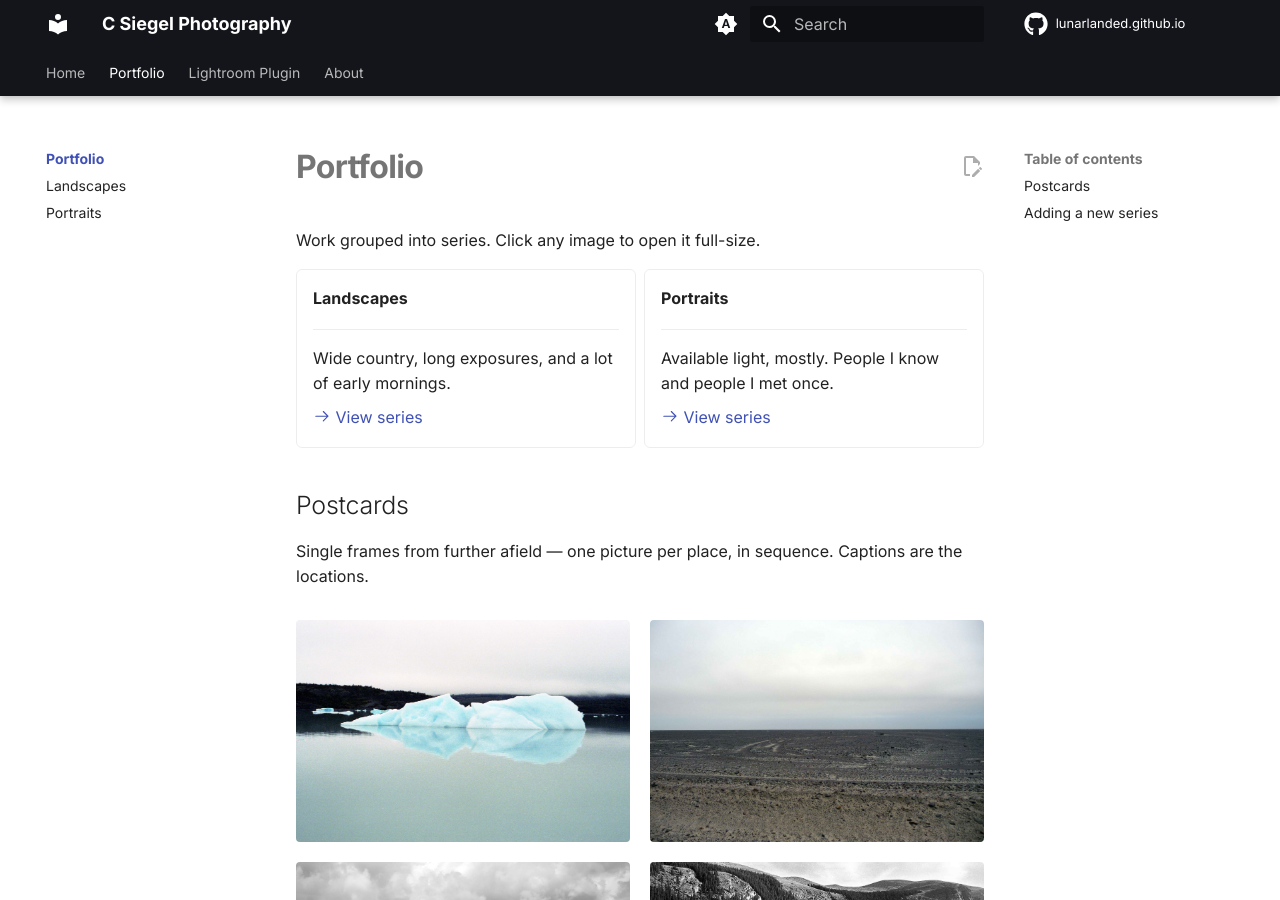
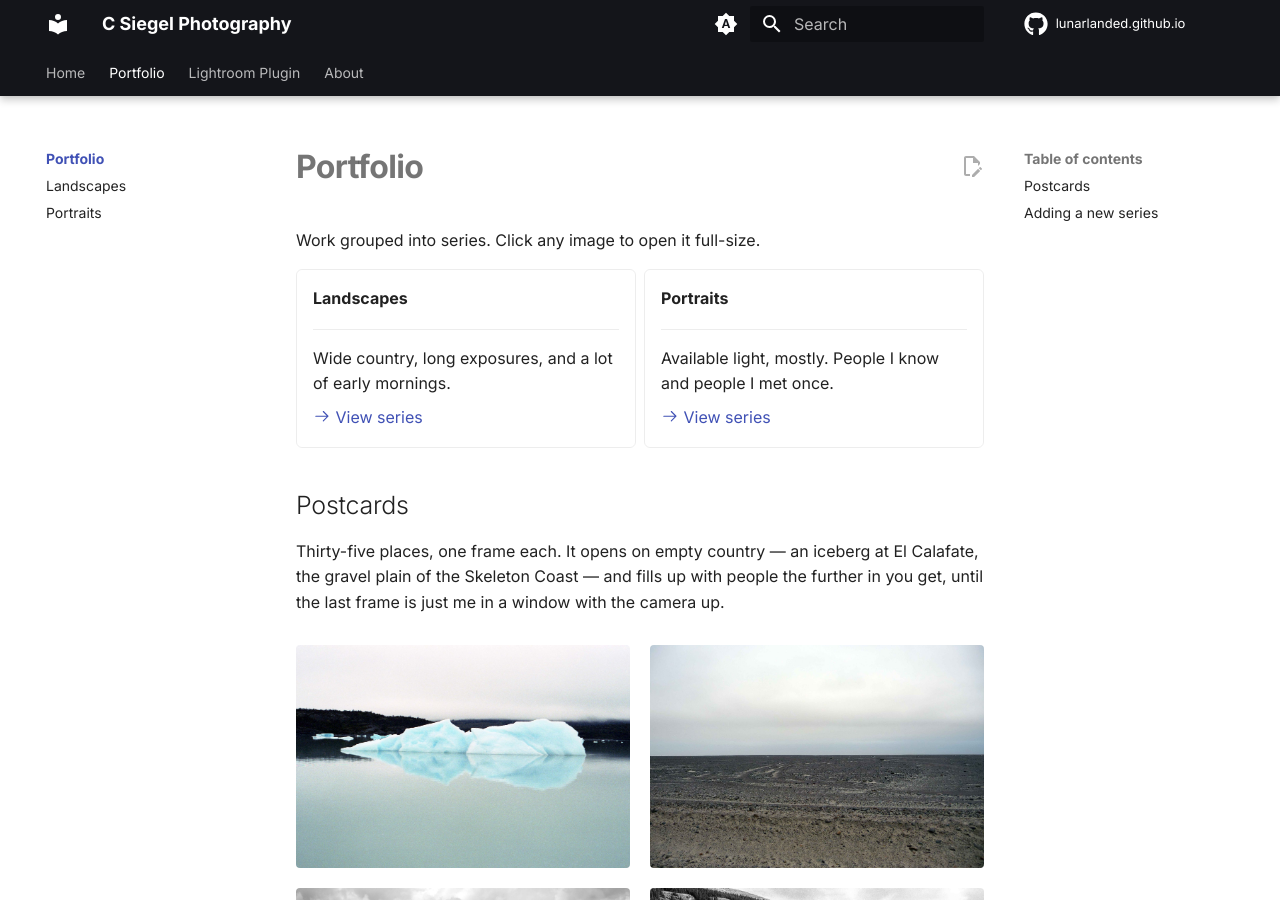
Before and after one commit to LunarLanded/lunarlanded.github.io, an MkDocs documentation site: the page built from docs/portfolio/index.md, in a window 1280 px wide and 900 px high. Built offline with MkDocs 1.6.1 and Material for MkDocs 9.7.7, drawn with Linux system fonts in a browser that asks for light colours; comment, search, counter and statistics services are not loaded.

Commit message:
vault backup: 2026-08-13 02:56:54

```diff
--- a/docs/portfolio/index.md
+++ b/docs/portfolio/index.md
@@ -24,8 +24,7 @@ Work grouped into series. Click any image to open it full-size.
 
 ## Postcards
 
-Single frames from further afield — one picture per place, in sequence. Captions
-are the locations.
+Thirty-five places, one frame each. It opens on empty country — an iceberg at El Calafate, the gravel plain of the Skeleton Coast — and fills up with people the further in you get, until the last frame is just me in a window with the camera up.
 
 <div class="gallery" markdown>
 
```
